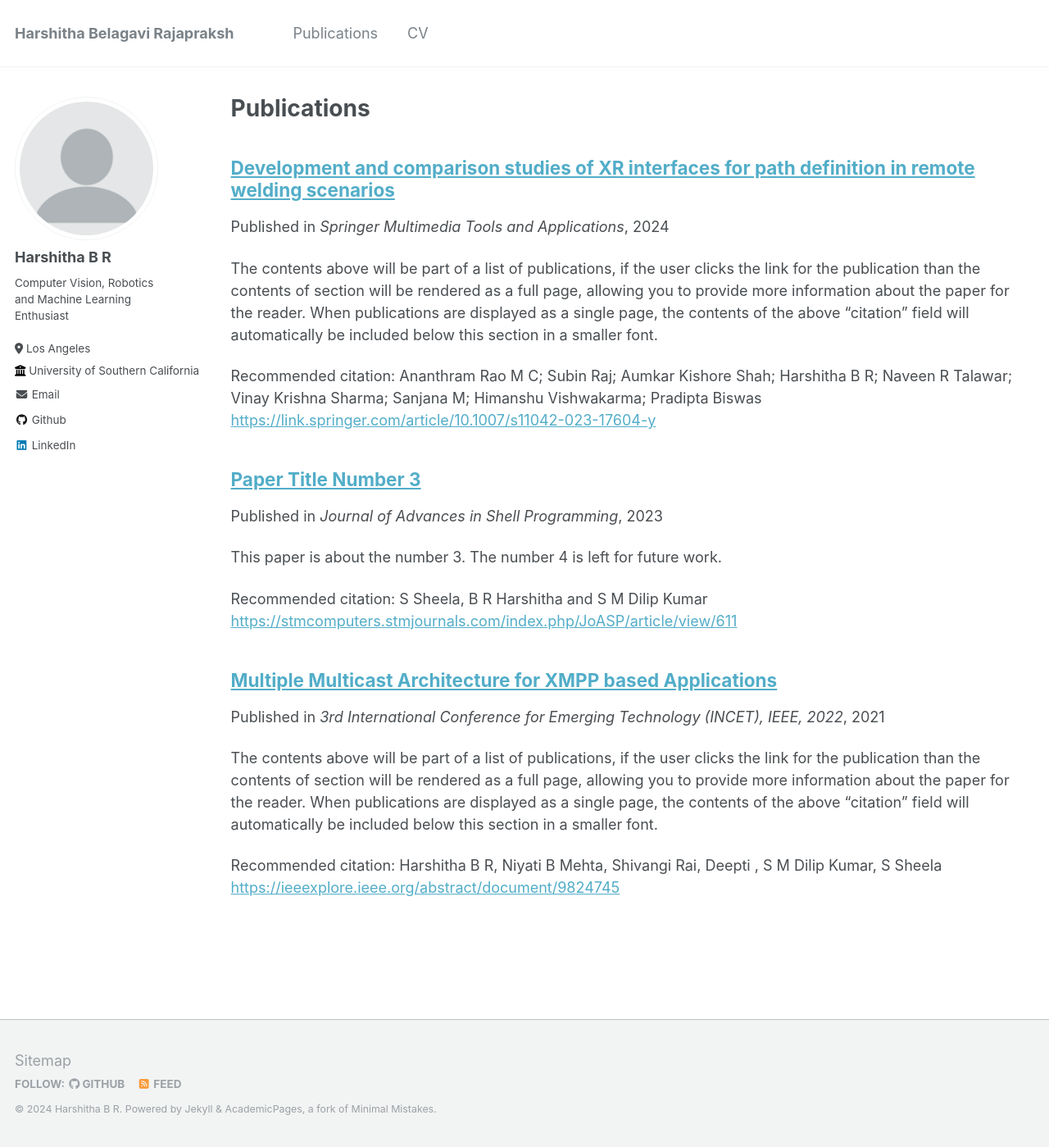
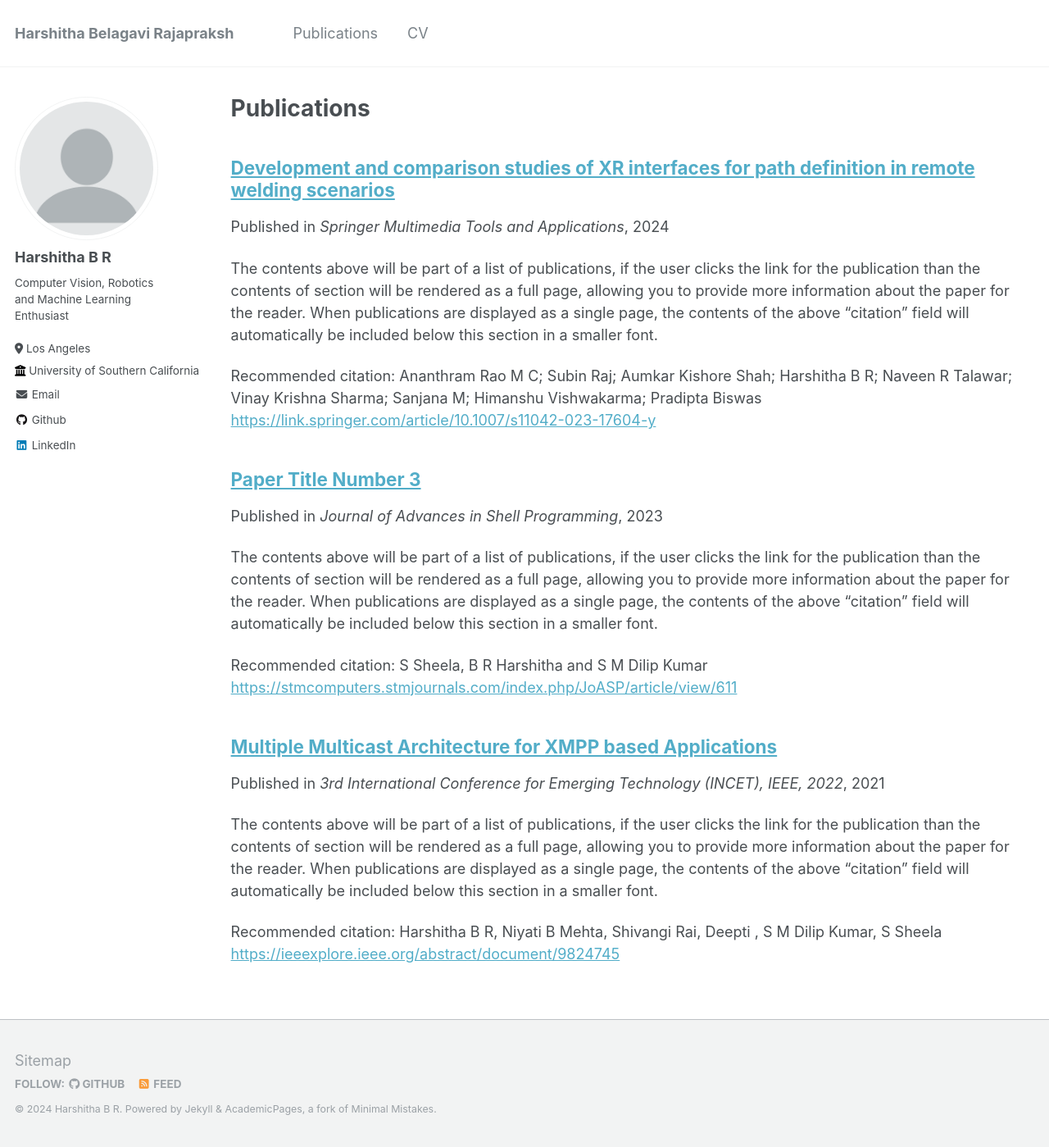
Before and after one commit to HarshithaBR/harshithabr.github.io, a Jekyll site: the page built from _pages/publications.md, in a window 1280 px wide and 1399 px high. Shown: the whole window at 82% size. Built offline with Jekyll 4.4.1, drawn with Linux system fonts in a browser that asks for light colours.

Commit message:
Update 2015-10-01-paper-title-number-3.md

```diff
--- a/_publications/2015-10-01-paper-title-number-3.md
+++ b/_publications/2015-10-01-paper-title-number-3.md
@@ -2,7 +2,6 @@
 title: "Paper Title Number 3"
 collection: publications
 permalink: /publication/2015-10-01-paper-title-number-3
-excerpt: 'This paper is about the number 3. The number 4 is left for future work.'
 date: 2023-10-01
 venue: 'Journal of Advances in Shell Programming'
 paperurl: 'https://stmcomputers.stmjournals.com/index.php/JoASP/article/view/611'
```
